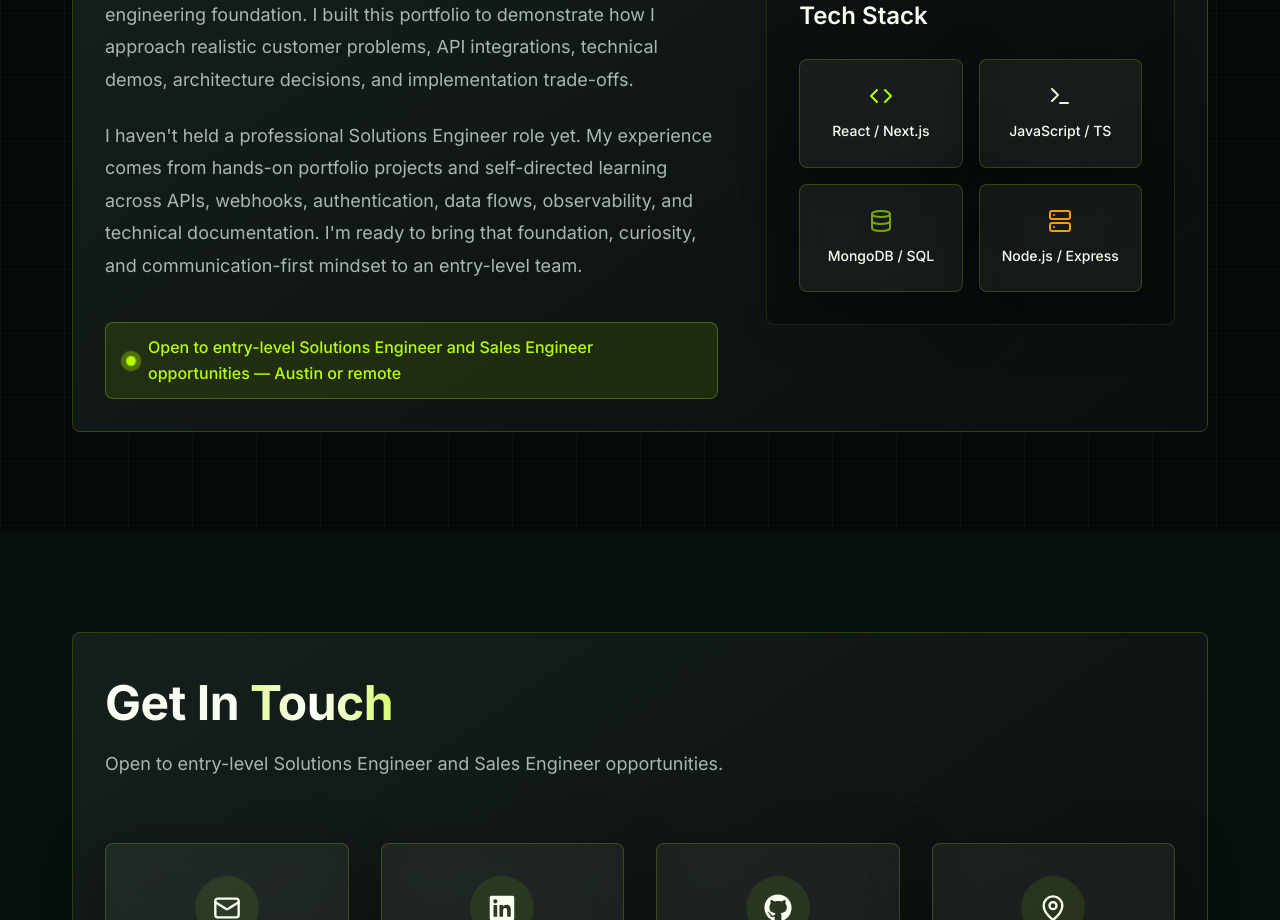
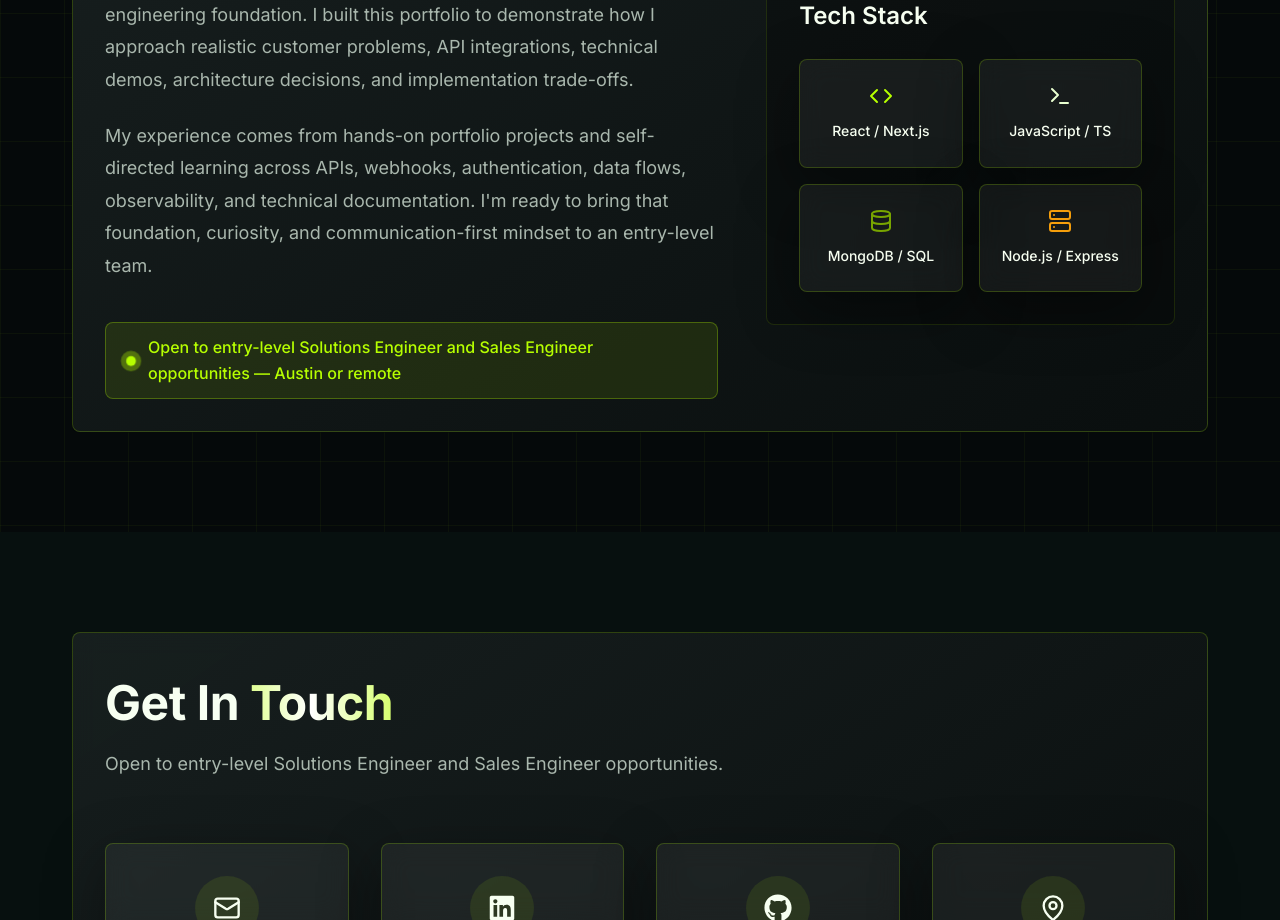
Before and after one commit to him-agni/portfolio, a React (Vite) app: page / in a window 1280 px wide. Shown: the part 3220-4140 px from the top of the page. Built offline with nearby package versions, Linux system fonts and the light colour scheme.

Commit message:
Refine entry-level experience wording

```diff
--- a/src/components/About.jsx
+++ b/src/components/About.jsx
@@ -13,7 +13,7 @@ const About = () => {
               I'm an entry-level Solutions Engineer candidate with a full-stack engineering foundation. I built this portfolio to demonstrate how I approach realistic customer problems, API integrations, technical demos, architecture decisions, and implementation trade-offs.
             </p>
             <p className="about-text">
-              I haven't held a professional Solutions Engineer role yet. My experience comes from hands-on portfolio projects and self-directed learning across APIs, webhooks, authentication, data flows, observability, and technical documentation. I'm ready to bring that foundation, curiosity, and communication-first mindset to an entry-level team.
+              My experience comes from hands-on portfolio projects and self-directed learning across APIs, webhooks, authentication, data flows, observability, and technical documentation. I'm ready to bring that foundation, curiosity, and communication-first mindset to an entry-level team.
             </p>
             <div className="status-badge">
               <span className="pulse-dot"></span>
```
Also changed, not shown: 2 other files (tests, documents, lock files or other folders).
